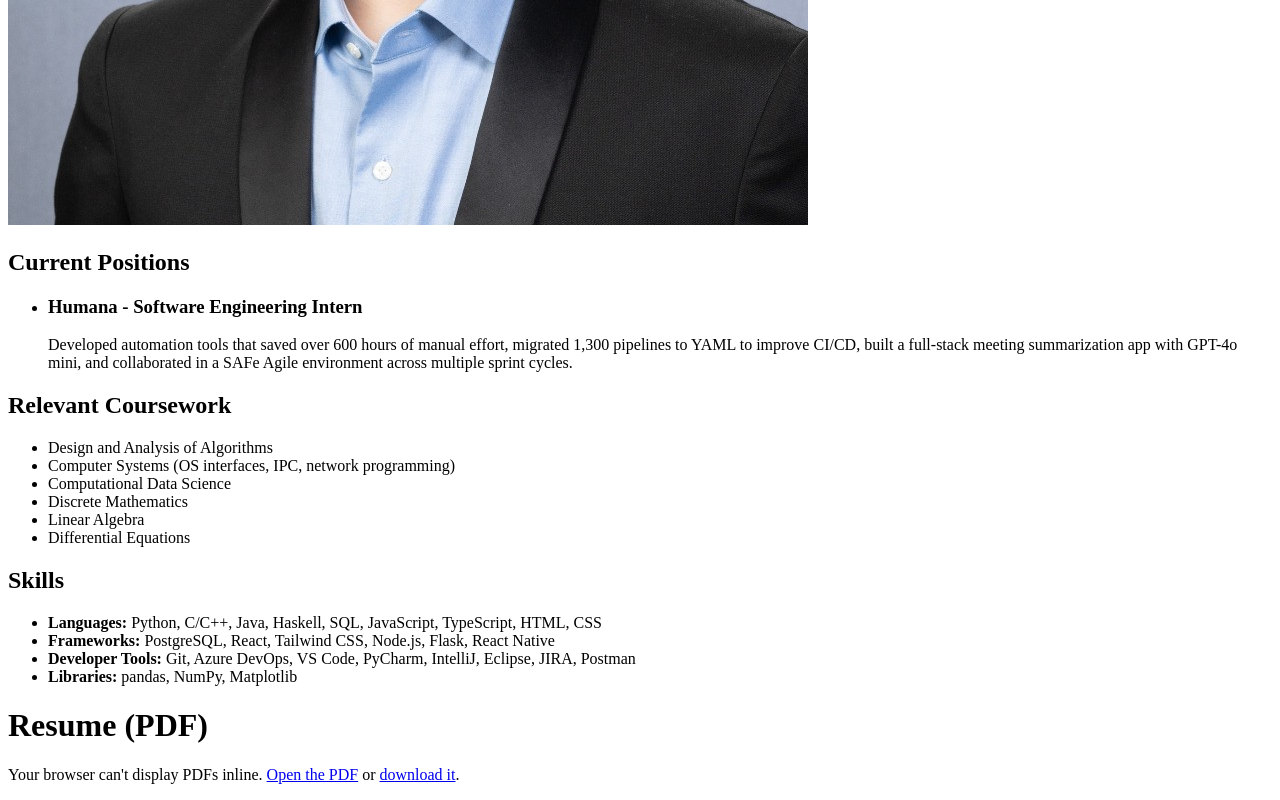
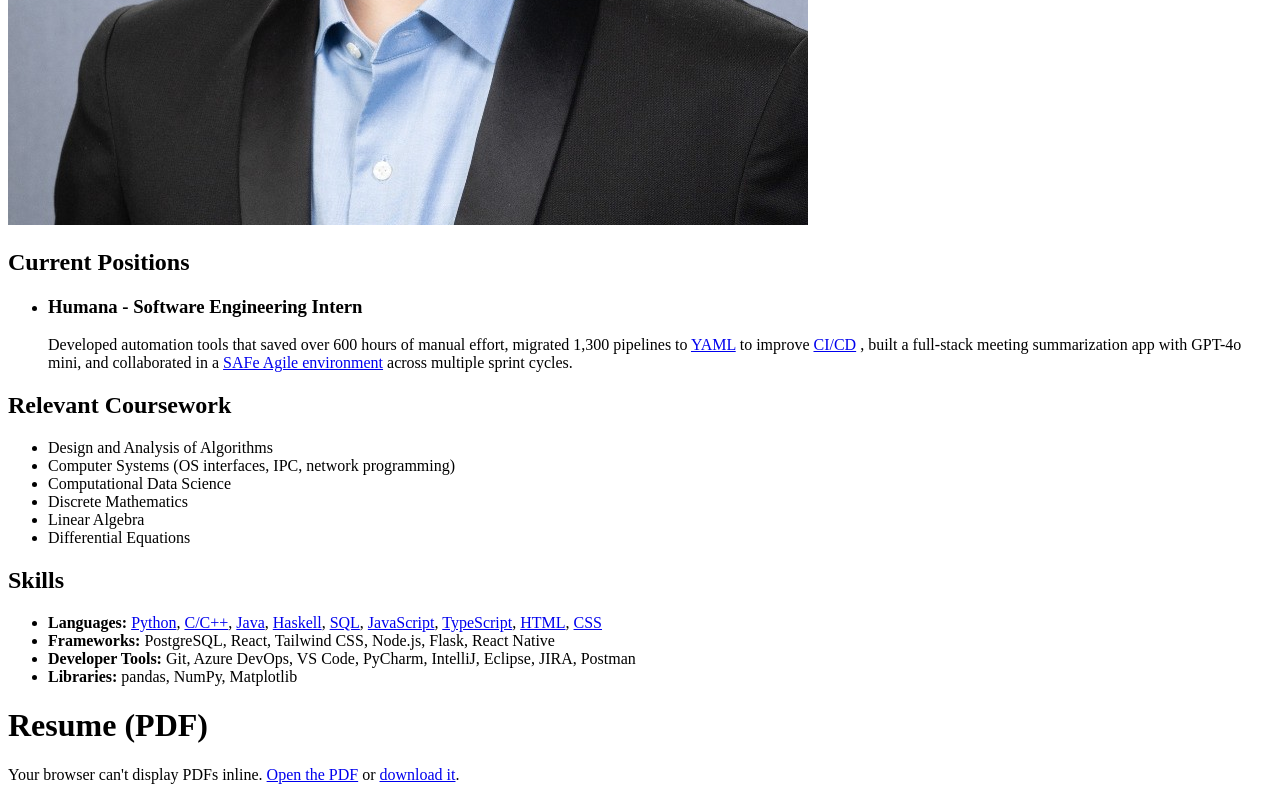
Before and after one commit to zhangdaniel62/personal-website, a plain HTML site: page qualifications.html in a window 1280 px wide. Shown: the part 1146-1946 px from the top of the page. Drawn offline with Linux system fonts and the light colour scheme.

Commit message:
added 10+ links to qualifications to fulfill requirements

```diff
--- a/qualifications.html
+++ b/qualifications.html
@@ -107,10 +107,22 @@
                 <h3>Humana - Software Engineering Intern</h3>
                 <p>
                   Developed automation tools that saved over 600 hours of manual
-                  effort, migrated 1,300 pipelines to YAML to improve CI/CD,
-                  built a full-stack meeting summarization app with GPT-4o mini,
-                  and collaborated in a SAFe Agile environment across multiple
-                  sprint cycles.
+                  effort, migrated 1,300 pipelines to
+                  <a href="https://www.ibm.com/think/topics/yaml" target="blank"
+                    >YAML</a
+                  >
+                  to improve
+                  <a
+                    href="https://about.gitlab.com/topics/ci-cd/cicd-pipeline/"
+                    target="_blank"
+                    >CI/CD</a
+                  >
+                  , built a full-stack meeting summarization app with GPT-4o
+                  mini, and collaborated in a
+                  <a href="https://framework.scaledagile.com/" target="_blank"
+                    >SAFe Agile environment</a
+                  >
+                  across multiple sprint cycles.
                 </p>
               </li>
             </ul>
@@ -144,16 +156,42 @@
           <div>
             <ul>
               <li>
-                <strong>Languages:</strong> Python, C/C++, Java, Haskell, SQL,
-                JavaScript, TypeScript, HTML, CSS
+                <strong>Languages:</strong>
+                <a href="https://www.python.org/" target="_blank">Python</a>,
+                <a href="https://isocpp.org/" target="_blank">C/C++</a>,
+                <a href="https://www.oracle.com/java/" target="_blank">Java</a>,
+                <a href="https://www.haskell.org/" target="_blank">Haskell</a>,
+                <a
+                  href="https://www.iso.org/standard/63555.html"
+                  target="_blank"
+                  >SQL</a
+                >,
+                <a
+                  href="https://developer.mozilla.org/en-US/docs/Web/JavaScript"
+                  target="_blank"
+                  >JavaScript</a
+                >,
+                <a href="https://www.typescriptlang.org/" target="_blank"
+                  >TypeScript</a
+                >,
+                <a
+                  href="https://developer.mozilla.org/en-US/docs/Web/HTML"
+                  target="_blank"
+                  >HTML</a
+                >,
+                <a
+                  href="https://developer.mozilla.org/en-US/docs/Web/CSS"
+                  target="_blank"
+                  >CSS</a
+                >
               </li>
               <li>
                 <strong>Frameworks:</strong> PostgreSQL, React, Tailwind CSS,
                 Node.js, Flask, React Native
               </li>
               <li>
-                <strong>Developer Tools:</strong> Git, Azure DevOps, VS Code, PyCharm,
-                IntelliJ, Eclipse, JIRA, Postman
+                <strong>Developer Tools:</strong> Git, Azure DevOps, VS Code,
+                PyCharm, IntelliJ, Eclipse, JIRA, Postman
               </li>
               <li><strong>Libraries:</strong> pandas, NumPy, Matplotlib</li>
             </ul>
```
